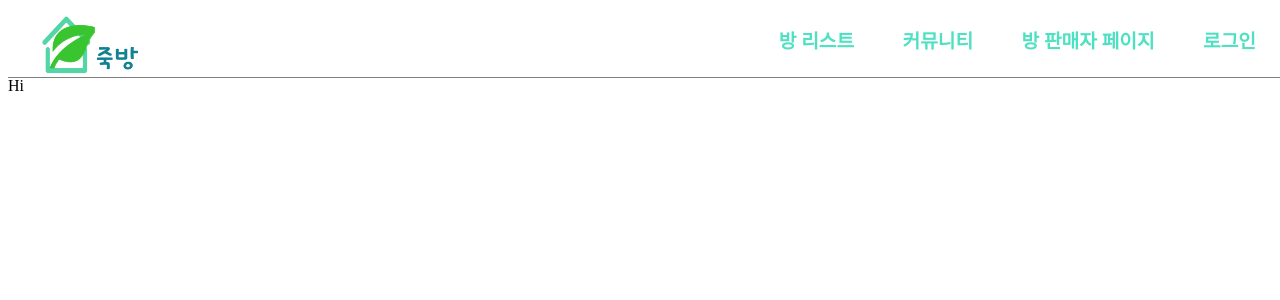
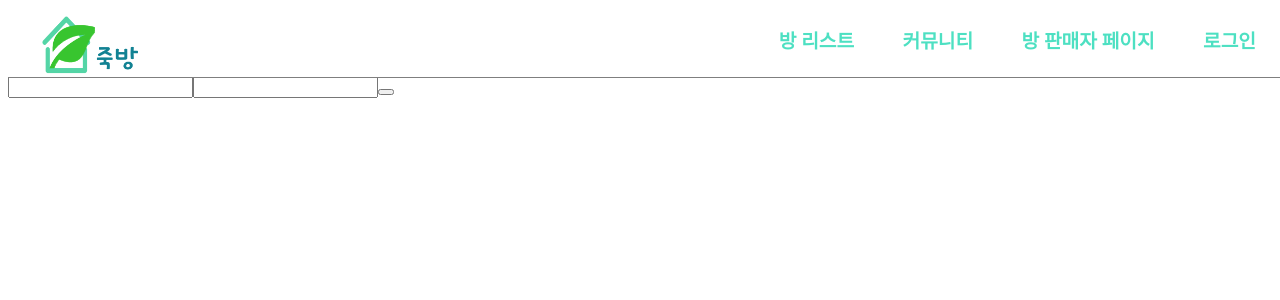
Before and after one commit to juk-bang/frontend, a React (Create React App) app: page /login in a window 1280 px wide. Shown: the top 300 px of the page. Built offline with nearby package versions, Linux system fonts and the light colour scheme.

Commit message:
add Login

```diff
--- a/public/index.html
+++ b/public/index.html
@@ -2,19 +2,16 @@
 <html lang="en">
   <head>
     <meta charset="utf-8" />
-    <link rel="icon" href="%PUBLIC_URL%/favicon.ico" />
     <meta name="viewport" content="width=device-width, initial-scale=1" />
     <meta name="theme-color" content="#000000" />
     <meta
       name="description"
       content="Web site created using create-react-app"
     />
-    <link rel="apple-touch-icon" href="%PUBLIC_URL%/logo192.png" />
     <!--
       manifest.json provides metadata used when your web app is installed on a
       user's mobile device or desktop. See https://developers.google.com/web/fundamentals/web-app-manifest/
     -->
-    <link rel="manifest" href="%PUBLIC_URL%/manifest.json" />
     <!--
       Notice the use of %PUBLIC_URL% in the tags above.
       It will be replaced with the URL of the `public` folder during the build.
--- a/src/Components/Api.js
+++ b/src/Components/Api.js
@@ -12,7 +12,7 @@ export const getCommunityList = async univid => {
   return List;
 };
 
-//
+//방 리스트 얻기
 export const getRoomList = async univid => {
   const List = await allApi.get(`/roomdata/${univid}`);
   return List;
--- a/src/Route/User/Login/Login.js
+++ b/src/Route/User/Login/Login.js
@@ -2,19 +2,42 @@
 import React from "react";
 //ThirdParty Library
 import styled from "styled-components";
+import { withRouter } from "react-router-dom";
 //Components
 import Header from "Components/Header";
 
 //styled-components
-const Container = styled.div``;
+const Container = styled.div`
+  display: flex;
+  flex-direction: column;
+`;
+const LoginInput = styled.input``;
+const LoginForm = styled.form``;
+const LoginButton = styled.button``;
 
-const Login = () => {
+//메인 함수
+const Login = props => {
+  //이벤트 핸들러
+  //로그인을 했을 때
+  const handleLoginSubmit = e => {
+    e.preventDefault();
+    localStorage.setItem("userId", e.target.children[0].value);
+    localStorage.setItem("LoggedIn", true);
+    props.history.goBack();
+  };
+
   return (
-    <Container>
+    <>
       <Header />
-      <div>Hi</div>
-    </Container>
+      <Container>
+        <LoginForm onSubmit={handleLoginSubmit}>
+          <LoginInput />
+          <LoginInput type="password" />
+          <LoginButton type="submit" />
+        </LoginForm>
+      </Container>
+    </>
   );
 };
 
-export default Login;
+export default withRouter(Login);
```
